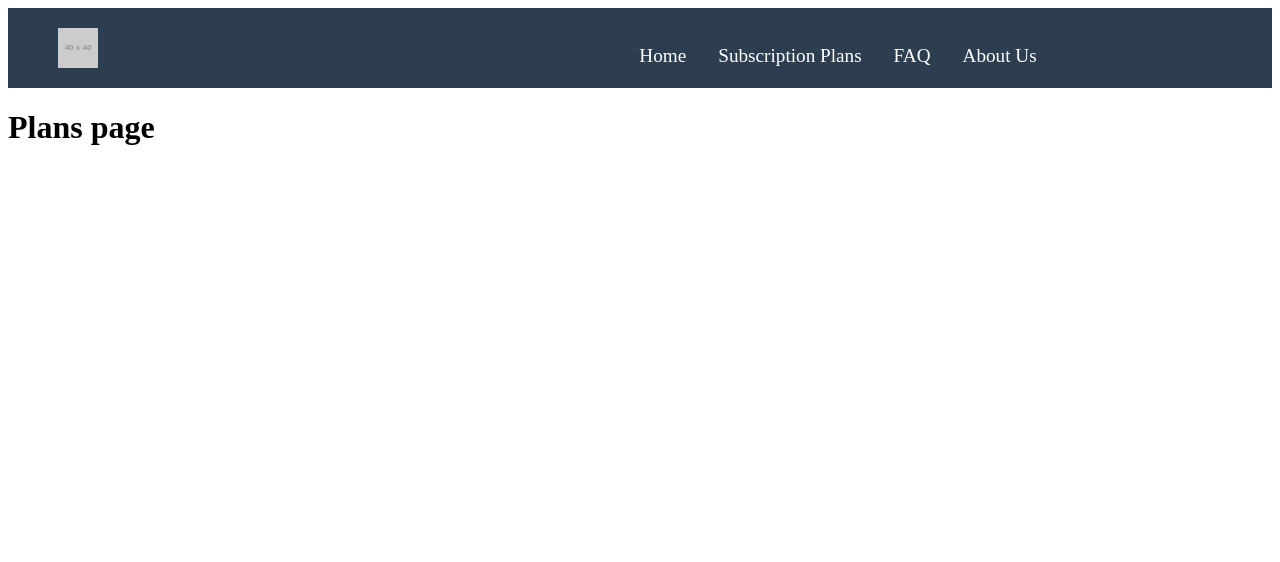
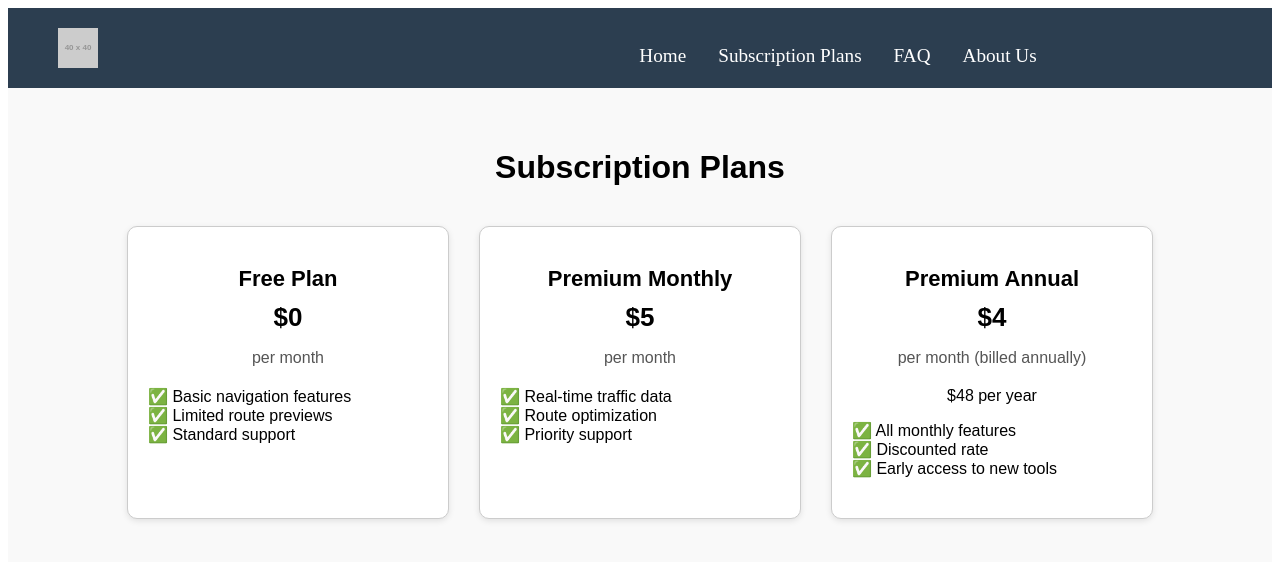
Before and after one commit to d3nisacookies/bottleNex-web, a React (Create React App) app: page /plans in a window 1280 px wide. Shown: the top 562 px of the page. Built offline with nearby package versions, Linux system fonts and the light colour scheme.

Commit message:
Added Subscription Page Plans.jsx content. Added Plans.css styling. Vanilla CSS

```diff
--- a/src/components/Plans.jsx
+++ b/src/components/Plans.jsx
@@ -1,7 +1,48 @@
 import "../css/Plans.css"
 
-export default function Plans(){
+const SubscriptionPlans = () => {
+  const plans = [
+    {
+      title: 'Free Plan',
+      price: '$0',
+      billing: 'per month',
+      features: ['Basic navigation features', 'Limited route previews', 'Standard support'],
+    },
+    {
+      title: 'Premium Monthly',
+      price: '$5',
+      billing: 'per month',
+      features: ['Real-time traffic data', 'Route optimization', 'Priority support'],
+    },
+    {
+      title: 'Premium Annual',
+      price: '$4',
+      billing: 'per month (billed annually)',
+      total: '$48 per year',
+      features: ['All monthly features', 'Discounted rate', 'Early access to new tools'],
+    },
+  ];
+
   return (
-    <h1> Plans page</h1>
-  )
-}
+    <div className="subscription-container">
+      <h1 className="subscription-title">Subscription Plans</h1>
+      <div className="plans-wrapper">
+        {plans.map((plan, index) => (
+          <div className="plan-card" key={index}>
+            <h2 className="plan-title">{plan.title}</h2>
+            <p className="plan-price">{plan.price}</p>
+            <p className="plan-billing">{plan.billing}</p>
+            {plan.total && <p className="plan-total">{plan.total}</p>}
+            <ul className="plan-features">
+              {plan.features.map((feature, i) => (
+                <li key={i}>✅ {feature}</li>
+              ))}
+            </ul>
+          </div>
+        ))}
+      </div>
+    </div>
+  );
+};
+
+export default SubscriptionPlans;
--- a/src/css/Plans.css
+++ b/src/css/Plans.css
@@ -0,0 +1,57 @@
+.subscription-container {
+  padding: 40px;
+  font-family: Arial, sans-serif;
+  background-color: #f9f9f9;
+  min-height: 100vh;
+}
+
+.subscription-title {
+  text-align: center;
+  margin-bottom: 40px;
+  font-size: 32px;
+}
+
+.plans-wrapper {
+  display: flex;
+  justify-content: center;
+  flex-wrap: wrap;
+  gap: 30px;
+}
+
+.plan-card {
+  background-color: white;
+  border: 1px solid #ccc;
+  border-radius: 10px;
+  padding: 20px;
+  width: 280px;
+  text-align: center;
+  box-shadow: 0 2px 6px rgba(0, 0, 0, 0.1);
+  transition: transform 0.2s;
+}
+
+.plan-card:hover {
+  transform: translateY(-5px);
+}
+
+.plan-title {
+  font-size: 22px;
+  margin-bottom: 10px;
+}
+
+.plan-price {
+  font-size: 26px;
+  font-weight: bold;
+  margin: 10px 0;
+}
+
+.plan-billing {
+  color: #555;
+  margin-bottom: 20px;
+}
+
+.plan-features {
+  list-style: none;
+  padding: 0;
+  text-align: left;
+  margin-bottom: 20px;
+}
```
